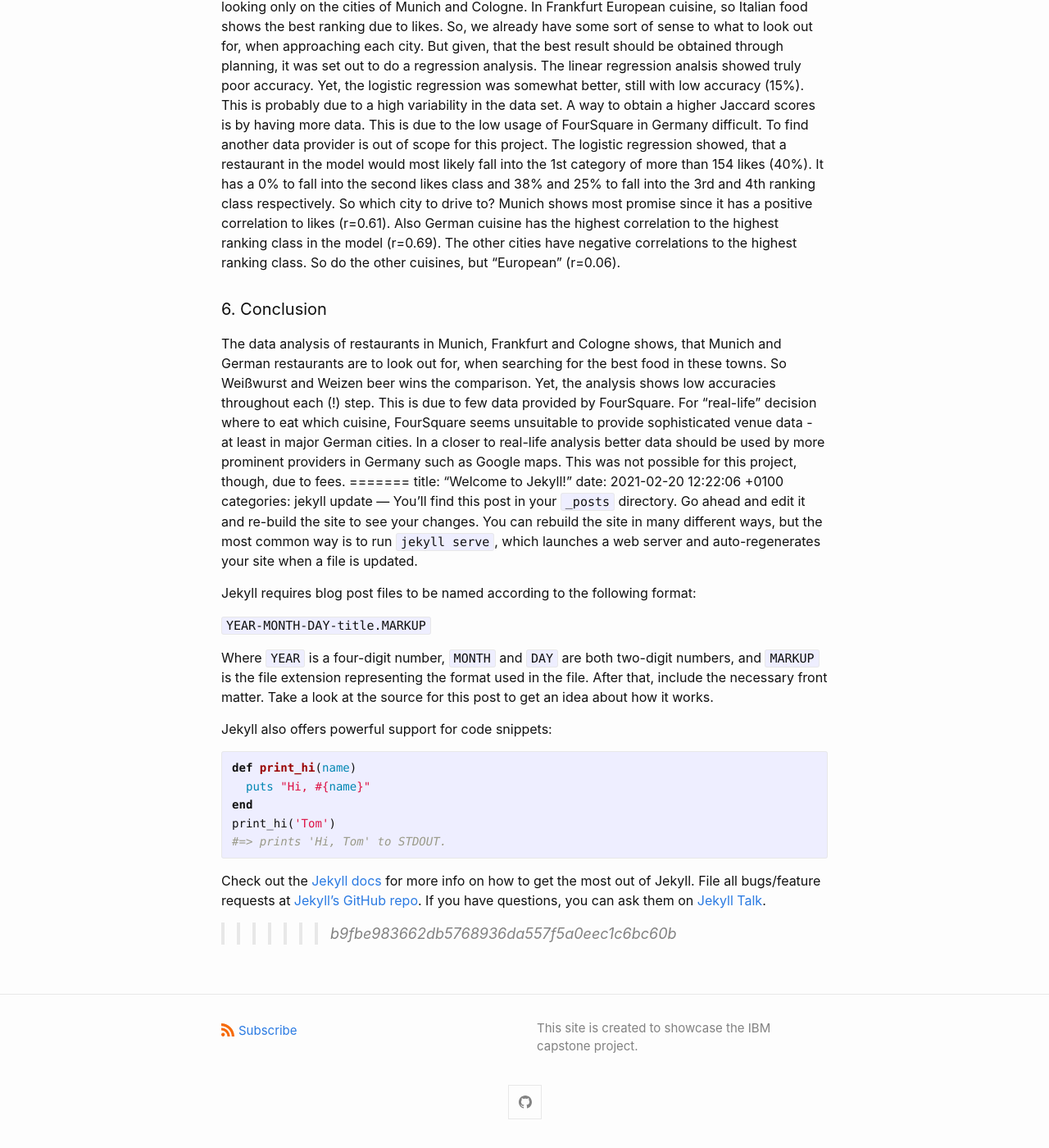
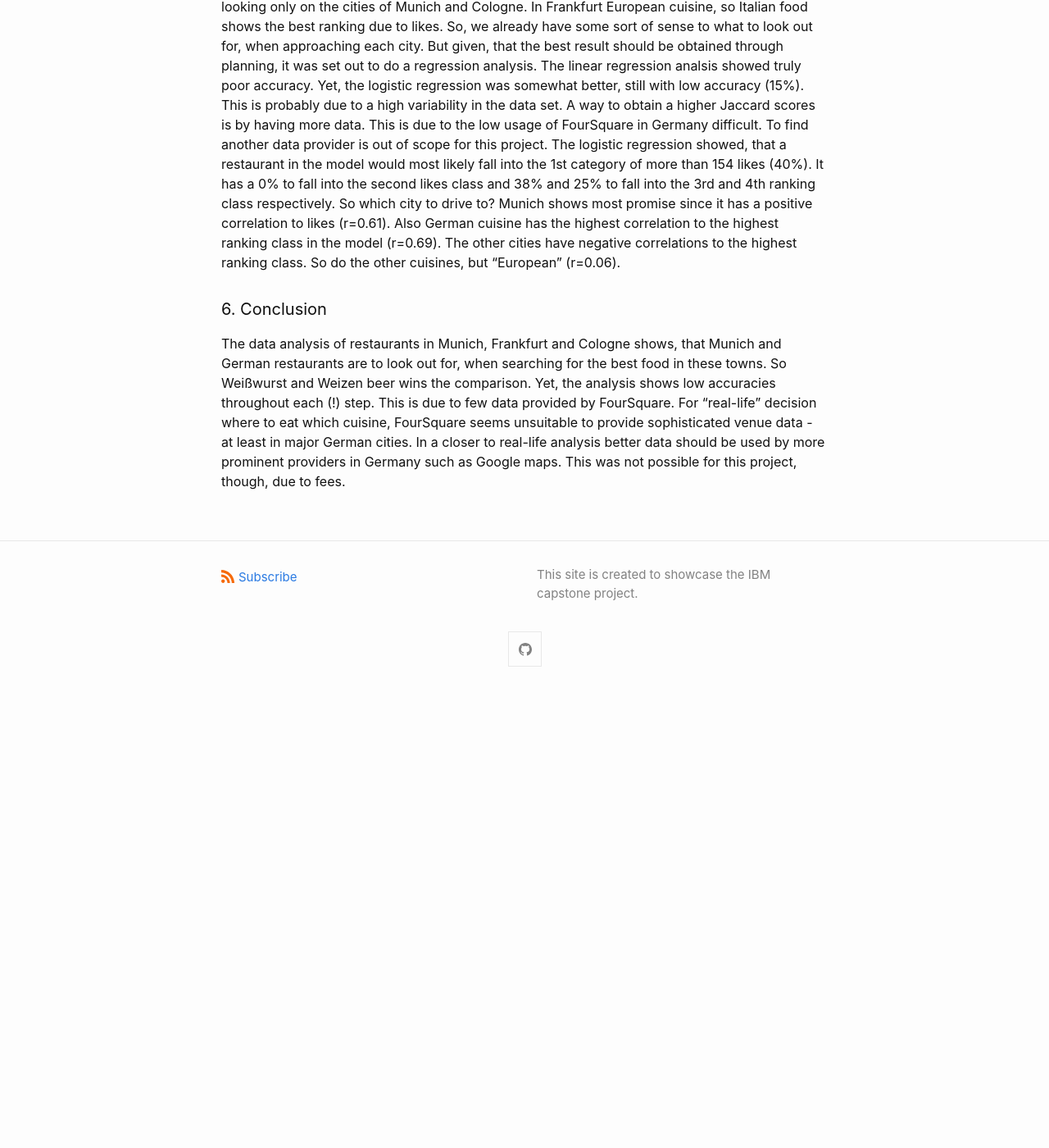
Before and after one commit to maruk101/Capstone-Project-Coursera-ML, a Jekyll site: the page built from _posts/2021-02-20-CapstoneProject.markdown, in a window 1280 px wide and 1400 px high, scrolled down 2594 px. Shown: the whole window at 82% size. Built offline with Jekyll 4.4.1, drawn with Linux system fonts in a browser that asks for light colours; after the commit the page ends 3442 px from its top, so only the background shows below that.

Commit message:
CapstoneProject

```diff
--- a/_posts/2021-02-20-Capstone-Project.markdown
+++ b/_posts/2021-02-20-CapstoneProject.markdown
@@ -126,32 +126,3 @@
 German cities. In a closer to real-life analysis better data should be used by more
 prominent providers in Germany such as Google maps. This was not possible for this
 project, though, due to fees.
-=======
-title:  "Welcome to Jekyll!"
-date:   2021-02-20 12:22:06 +0100
-categories: jekyll update
----
-You’ll find this post in your `_posts` directory. Go ahead and edit it and re-build the site to see your changes. You can rebuild the site in many different ways, but the most common way is to run `jekyll serve`, which launches a web server and auto-regenerates your site when a file is updated.
-
-Jekyll requires blog post files to be named according to the following format:
-
-`YEAR-MONTH-DAY-title.MARKUP`
-
-Where `YEAR` is a four-digit number, `MONTH` and `DAY` are both two-digit numbers, and `MARKUP` is the file extension representing the format used in the file. After that, include the necessary front matter. Take a look at the source for this post to get an idea about how it works.
-
-Jekyll also offers powerful support for code snippets:
-
-{% highlight ruby %}
-def print_hi(name)
-  puts "Hi, #{name}"
-end
-print_hi('Tom')
-#=> prints 'Hi, Tom' to STDOUT.
-{% endhighlight %}
-
-Check out the [Jekyll docs][jekyll-docs] for more info on how to get the most out of Jekyll. File all bugs/feature requests at [Jekyll’s GitHub repo][jekyll-gh]. If you have questions, you can ask them on [Jekyll Talk][jekyll-talk].
-
-[jekyll-docs]: https://jekyllrb.com/docs/home
-[jekyll-gh]:   https://github.com/jekyll/jekyll
-[jekyll-talk]: https://talk.jekyllrb.com/
->>>>>>> b9fbe983662db5768936da557f5a0eec1c6bc60b
```
